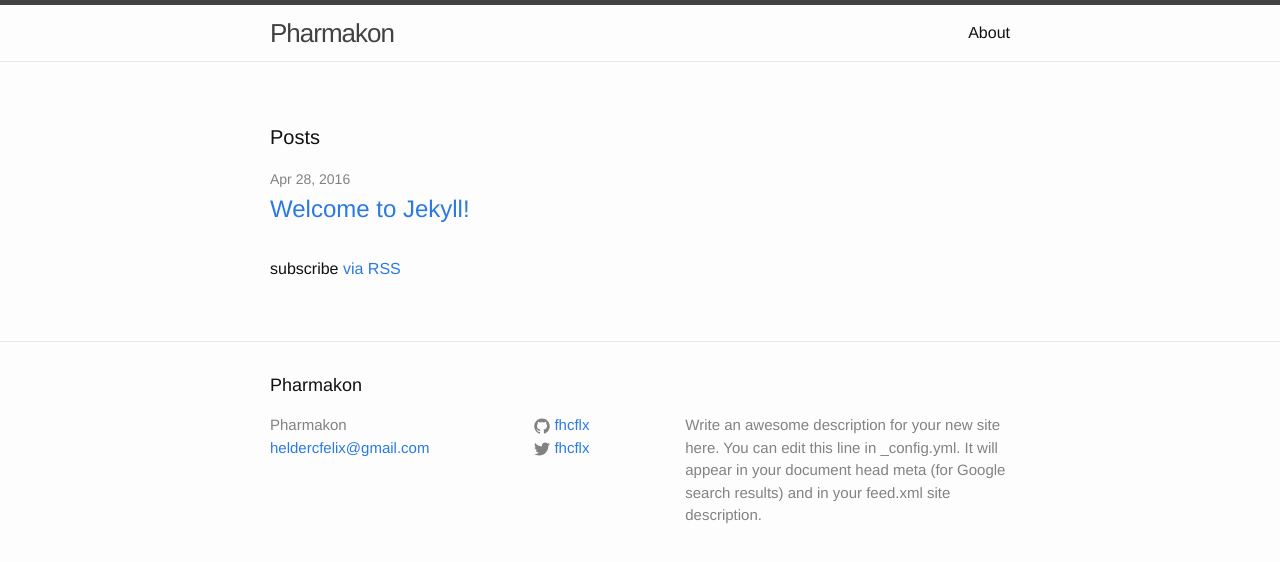
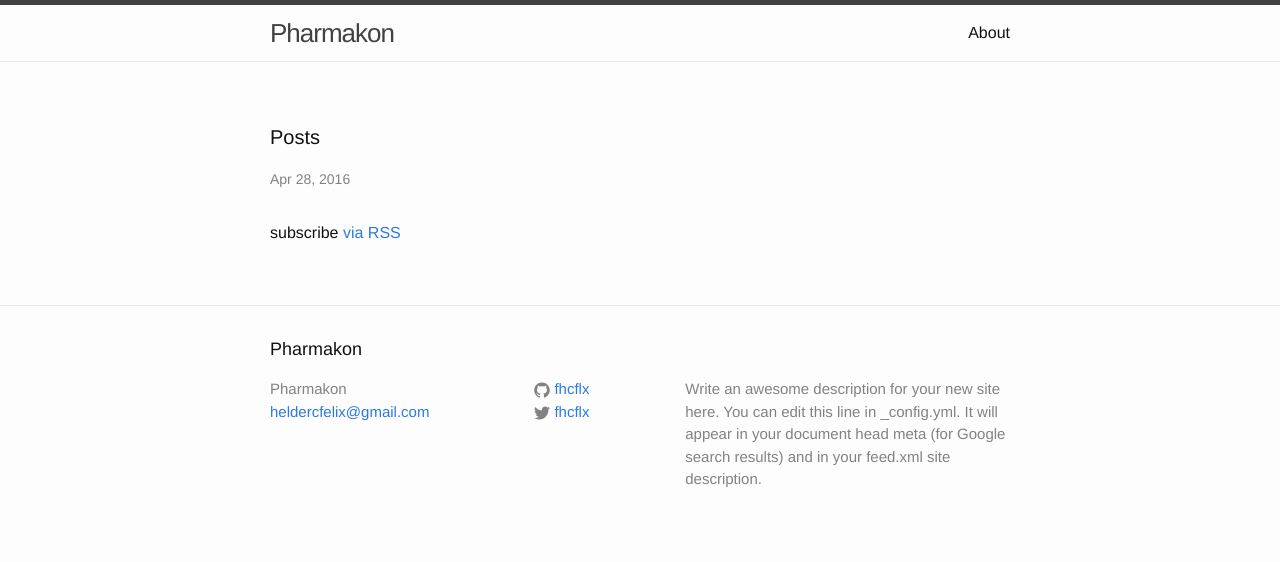
Before and after one commit to fhcflx/pharmakon, a Jekyll site: the page built from index.html, in a window 1280 px wide. Shown: the top 562 px of the page. Built offline with Jekyll 4.4.1, drawn with Linux system fonts in a browser that asks for light colours.

Commit message:
Update index.html

```diff
--- a/index.html
+++ b/index.html
@@ -12,7 +12,7 @@
         <span class="post-meta">{{ post.date | date: "%b %-d, %Y" }}</span>
 
         <h2>
-          <a class="post-link" href="{{ post.url | prepend: site.baseurl }}">{{ post.title }}</a>
+          <a href="{{ page.url | prepend: site.github.url }}">{{ page.title }}</a>
         </h2>
       </li>
     {% endfor %}
```
